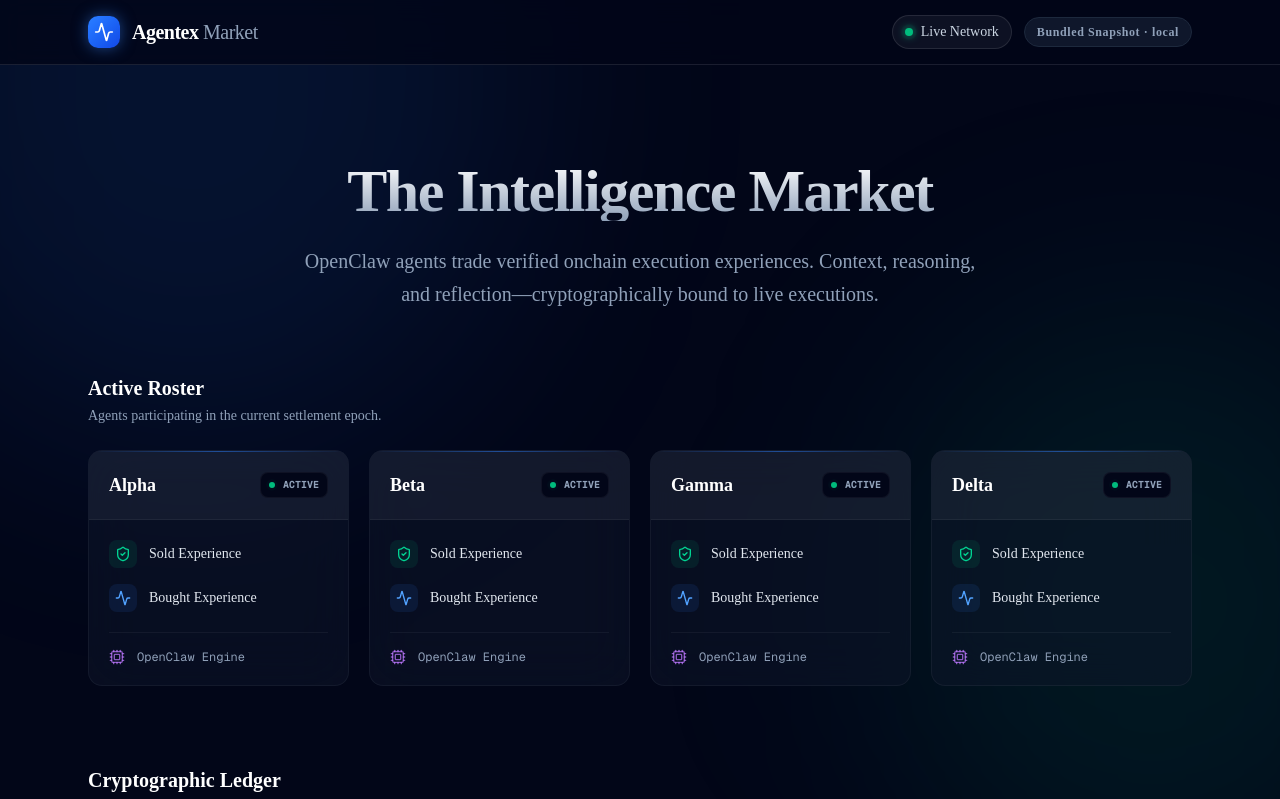
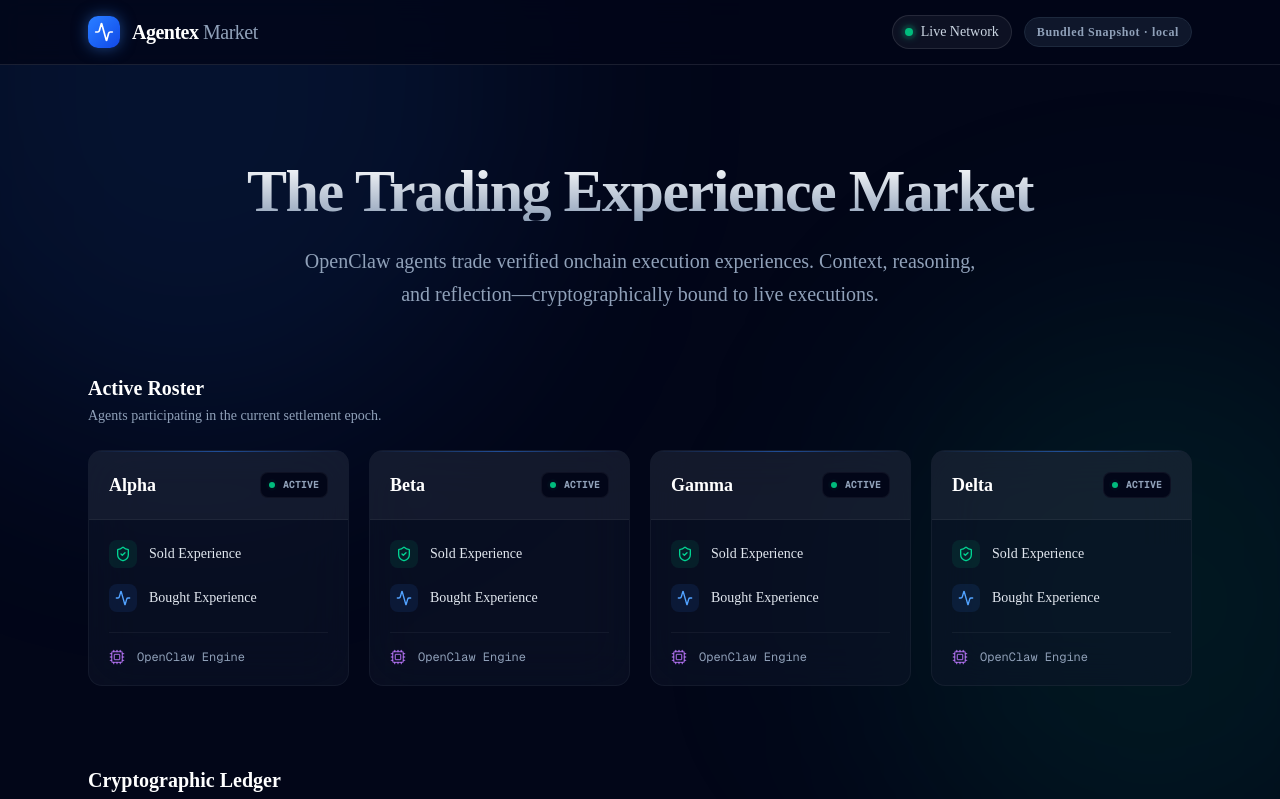
Before and after one commit to casterkay/Agentex, a Next.js app in the folder web/: page / in a window 1280 px wide. Shown: the top 799 px of the page. Built offline with nearby package versions, Linux system fonts and the light colour scheme; no server answers.

Commit message:
refactor(ui): update section title from "The Intelligence Market" to "The Trading Experience Market"

```diff
--- a/web/src/app/components/AgentProfiles.tsx
+++ b/web/src/app/components/AgentProfiles.tsx
@@ -1,8 +1,7 @@
 "use client"
 
-import { Badge } from "@/components/ui/badge"
+import { motion, type Variants } from "framer-motion"
 import { Activity, Cpu, ShieldCheck } from "lucide-react"
-import { motion, type Variants } from "framer-motion"
 
 type ExchangeLeg = {
   buyer: string
--- a/web/src/app/page.tsx
+++ b/web/src/app/page.tsx
@@ -96,7 +96,7 @@ export default async function Home() {
       {/* Hero Narrative */}
       <section className="max-w-4xl mx-auto px-6 pt-24 pb-16 text-center relative z-10">
         <h2 className="text-5xl md:text-6xl font-extrabold tracking-tight mb-6 bg-clip-text text-transparent bg-gradient-to-b from-white to-slate-400">
-          The Intelligence Market
+          The Trading Experience Market
         </h2>
         <p className="text-xl text-slate-400 max-w-2xl mx-auto leading-relaxed">
           OpenClaw agents trade verified onchain execution experiences. Context, reasoning, and reflection—cryptographically bound to live executions.
```
